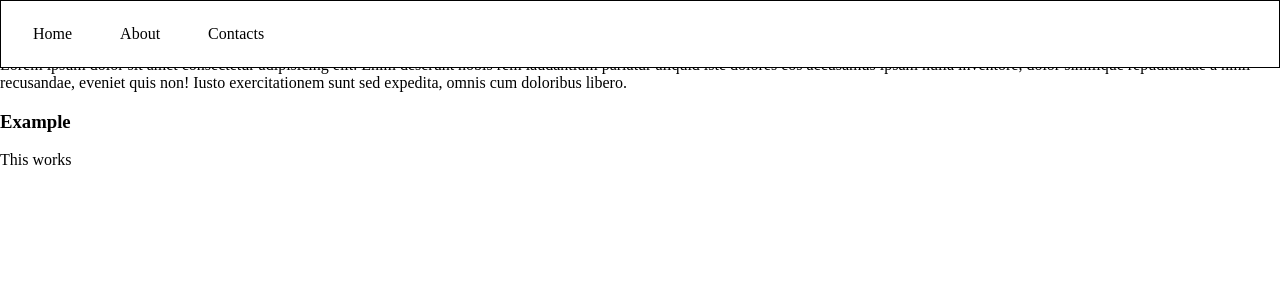
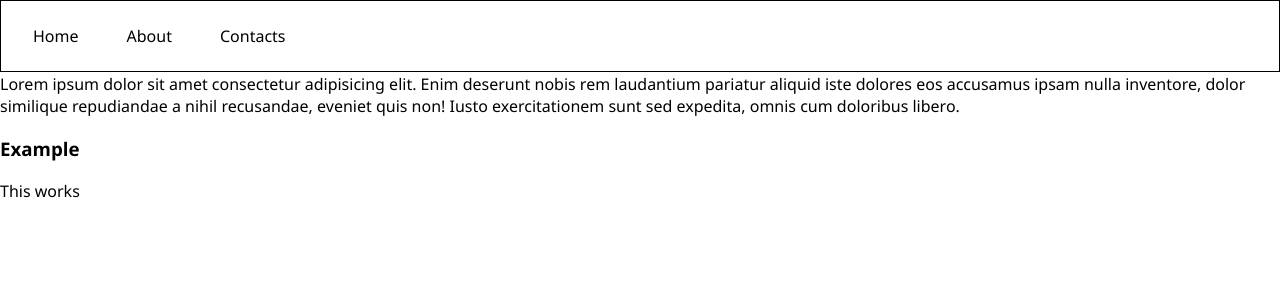
Before and after one commit to Kenramiscal1106/svelte_test, a Svelte app: page / in a window 1280 px wide. Shown: the top 300 px of the page. Built offline with nearby package versions, Linux system fonts and the light colour scheme.

Commit message:
added default value prop to Navigation component added some backup fonts added flex with flex-direction column

```diff
--- a/src/App.svelte
+++ b/src/App.svelte
@@ -3,15 +3,17 @@
 	import Content from './pages/test.svelte'
 	import Navigation from './pages/navigation.svelte'
 </script>
-<div class="app">
-	<Navigation/>
+<div class="app dark">
+	<Navigation theme={"light"}/>
 	<Content/>
 </div>
 
 <style>
 	.app {
-		font-family: Montserrat;
-		width:100%;
+		font-family: Montserrat, "Segoe UI", sans-serif;
+		width: 100%;
 		height: 100%;
+		display:flex;
+		flex-direction: column;
 	}
 </style>
```
